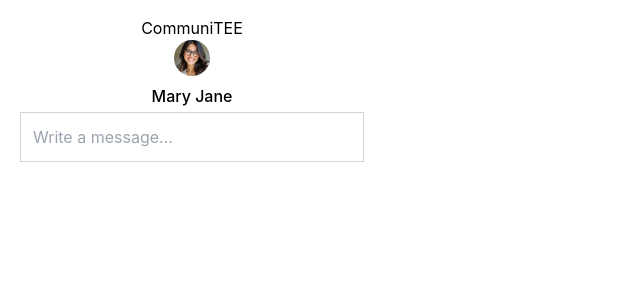
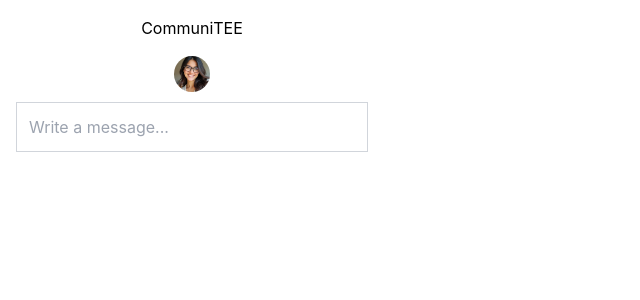
Before and after one commit to tripleten-externships/communitee-golf-3, a React (Vite) app: page / in a window 1280 px wide. Shown: the top 300 px of the page, without its empty margins (0-640 px from the left). Built offline with nearby package versions, Linux system fonts and the light colour scheme; no server answers.

Commit message:
fix: prevent empty messages, auto-scroll; style: position input bar fixed at bottom

```diff
--- a/src/components/ChatInput.tsx
+++ b/src/components/ChatInput.tsx
@@ -12,12 +12,13 @@ export const ChatInput: React.FC<ChnatInputProps> = ({ onSend }) => {
     e.preventDefault();
 
     const newMessage = values.message;
+    if (!newMessage) return;
     onSend(newMessage);
 
     setValues({});
   }
   return (
-    <form className="relative w-full " onSubmit={handleSubmit}>
+    <form className="relative" onSubmit={handleSubmit}>
       <input
         type="text"
         placeholder="Write a message..."
--- a/src/components/ChatInterFace.tsx
+++ b/src/components/ChatInterFace.tsx
@@ -1,14 +1,67 @@
 import React from "react";
 import { ChatStream } from "./ChatStream";
 import { ChatHeader } from "./ChatHeader";
+import { ChatInput } from "./ChatInput";
 import avatar from "../assets/avatar.jpg";
+import { token } from "../services/constant";
+import { getSingleMsgStream, updateSingleMsgStream } from "../services/api";
+
+export type Message = {
+  id: string;
+  senderId: string;
+  content: string;
+  sentAt: string;
+};
+
+//TODO: replace with real API
+const user = "user-123";
+const client = "1";
 
 //TODO: replace avatar and client name with real component
+const clientInfo = {
+  name: "Mary Jane",
+  avatar: avatar,
+};
+
 export const ChatInterFace: React.FC = () => {
+  const [messages, setMessages] = React.useState<Message[]>([]);
+
+  React.useEffect(() => {
+    getSingleMsgStream(client, token)
+      .then((res) => {
+        setMessages(res.messages);
+      })
+      .catch(() => console.error);
+  }, []);
+
+  //handle user sending message
+  function handleSendMessage(message: string) {
+    const newMessage = {
+      id: `${Date.now()}`,
+      content: message,
+      sentAt: new Date().toISOString(),
+      senderId: user,
+    };
+
+    setMessages([...messages, newMessage]);
+
+    updateSingleMsgStream(newMessage.content, client, token);
+  }
+
   return (
-    <>
-      <ChatHeader name="Mary Jane" avatar={avatar} onBack={() => {}} />
-      <ChatStream />
-    </>
+    <div className="h-[514px] mt-4 overflow-hidden flex flex-col relative ">
+      <ChatHeader
+        name={clientInfo.name}
+        avatar={clientInfo.avatar}
+        onBack={() => {}}
+      />
+      <div className="flex-1 overflow-y-auto pt-5 pb-[60px]">
+        <ChatStream messages={messages} />
+      </div>
+
+      <div className="absolute w-full bottom-0 left-0">
+        <ChatInput onSend={handleSendMessage} />
+      </div>
+    </div>
   );
 };
--- a/src/components/ChatStream.tsx
+++ b/src/components/ChatStream.tsx
@@ -1,19 +1,8 @@
-import React from "react";
+import React, { useEffect } from "react";
 import { ChatBubble } from "./ChatBubble";
-import { ChatInput } from "./ChatInput";
-import { token } from "../services/constant";
-import { getSingleMsgStream, updateSingleMsgStream } from "../services/api";
+import { Message } from "./ChatInterFace";
 
-type Message = {
-  id: string;
-  senderId: string;
-  content: string;
-  sentAt: string;
-};
-
-//TODO: replace with real data
 const user = "user-123";
-const client = "1";
 
 //Only display time at a gap of at least 30 mins
 function displayTime(current: Message, prev?: Message) {
@@ -43,33 +32,16 @@ function getRelativeTime(sentAt: string) {
 }
 
 //ChatStream Compenent
-export const ChatStream: React.FC = () => {
-  const [messages, setMessages] = React.useState<Message[]>([]);
+export const ChatStream: React.FC<{ messages: Message[] }> = ({ messages }) => {
+  const newMsgRef = React.useRef<HTMLDivElement | null>(null);
 
-  React.useEffect(() => {
-    getSingleMsgStream(client, token)
-      .then((res) => {
-        setMessages(res.messages);
-      })
-      .catch(() => console.error);
-  }, []);
-
-  //handle user sending message
-  function handleSendMessage(message: string) {
-    const newMessage = {
-      id: `${Date.now()}`,
-      content: message,
-      sentAt: new Date().toISOString(),
-      senderId: "user-123",
-    };
-
-    setMessages([...messages, newMessage]);
-
-    updateSingleMsgStream(newMessage.content, client, token);
-  }
+  //Auto scroll to new messages when send or receive them
+  useEffect(() => {
+    newMsgRef.current?.scrollIntoView({ behavior: "smooth" });
+  }, [messages]);
 
   return (
-    <div className="m-1 flex flex-col gap-1 overflow-y-auto">
+    <div className="m-1 flex flex-col gap-1">
       {messages.map((msg, i) => {
         const prev = messages[i - 1];
         const isDisplayed = displayTime(msg, prev);
@@ -90,7 +62,7 @@ export const ChatStream: React.FC = () => {
           </React.Fragment>
         );
       })}
-      <ChatInput onSend={handleSendMessage} />
+      <div ref={newMsgRef}></div>
     </div>
   );
 };
```
